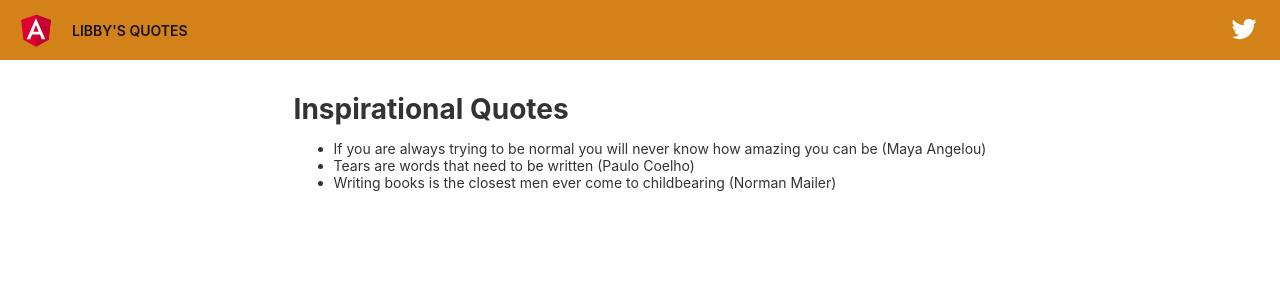
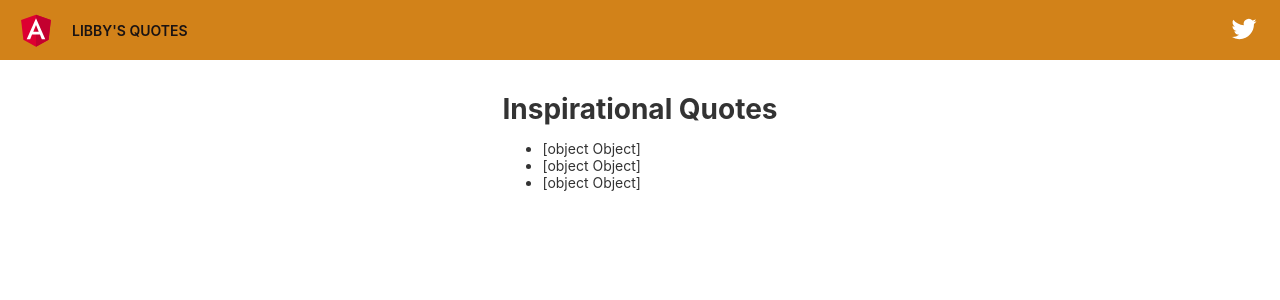
Before and after one commit to Libb521/quotes, an Angular app: page / in a window 1280 px wide. Shown: the top 300 px of the page. Built offline with nearby package versions, Linux system fonts and the light colour scheme.

Commit message:
added the id, name and author to the quotes.ts that we created and imported the same to the component.ts file

```diff
--- a/src/app/app.component.ts
+++ b/src/app/app.component.ts
@@ -1,4 +1,5 @@
 import { Component } from '@angular/core';
+import {  Quotes } from './quotes';
 
 @Component({
   selector: 'app-root',
@@ -6,9 +7,9 @@ import { Component } from '@angular/core';
   styleUrls: ['./app.component.css']
 })
 export class AppComponent {
-  quotes:string[];
-
-  constructor(){
-    this.quotes =['If you are always trying to be normal you will never know how amazing you can be (Maya Angelou)', 'Tears are words that need to be written (Paulo Coelho)', 'Writing books is the closest men ever come to childbearing (Norman Mailer)']
+  quotes:Quotes =[
+    {id:1, name:'If you are always trying to be normal you will never know how amazing you can be', author:'Maya Angelou'},
+    {id:2, name:'Tears are words that need to be written', author:'Paulo Coelho'},
+    {id:3, name:'Writing books is the closest men ever come to childbearing', author:'Norman Mailer'},
+  ];
   }
-}
--- a/src/app/quotes.ts
+++ b/src/app/quotes.ts
@@ -1,4 +1,5 @@
 export class Quotes {
     id: number;
     name: string;
+    // author: string;
 }
```
